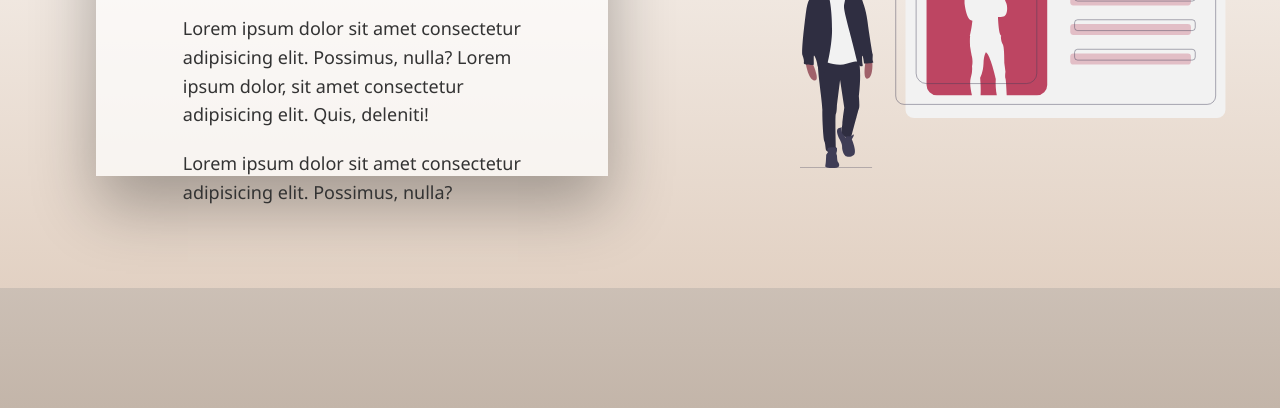
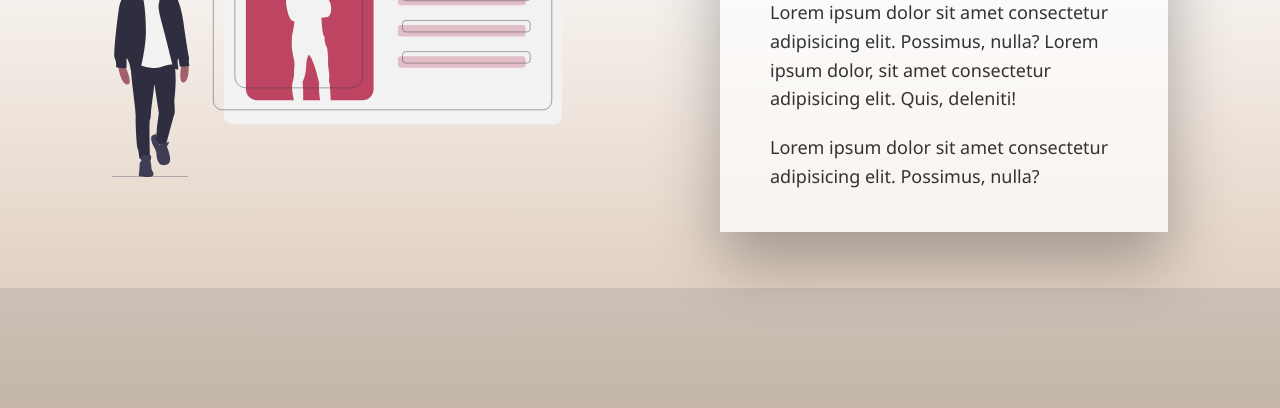
Before and after one commit to bidodev/smooth-page, a website with bundled scripts: page about.html in a window 1280 px wide. Shown: the part 392-800 px from the top of the page. Built offline with nearby package versions, Linux system fonts and the light colour scheme.

Commit message:
changes in the layout

```diff
--- a/js/transition.js
+++ b/js/transition.js
@@ -8,7 +8,7 @@ class Fade extends Highway.Transition {
       .fromTo(
         to,
         0.5,
-        { height: "2vh" },
+        { height: "2px" },
         {
           height: "70vh",
           top: "15%",
--- a/sass/base/_mixins.scss
+++ b/sass/base/_mixins.scss
@@ -28,7 +28,7 @@ $breakpoint argument choices
   }
 
   @if $breakpoint == phone {
-    @media (max-width: 480px) {
+    @media (max-width: 700px) {
       @content;
     }
   }
--- a/sass/layout/_page.scss
+++ b/sass/layout/_page.scss
@@ -1,6 +1,6 @@
 body {
   font-family: "Roboto", "Segoe UI", Tahoma, Geneva, Verdana, sans-serif;
-  background-image: linear-gradient(180deg, #fdfcfb 0%, #c3b5a9 100%);
+  background-image: linear-gradient(180deg, #fdfcfb 10%, #c3b5a9 100%);
   height: 100vh;
 }
 
@@ -12,11 +12,10 @@ body {
   height: 70vh;
   top: 15vh;
   left: 0;
-  background-image: linear-gradient(to bottom, #fdfcfb 0%, #e2d1c3 100%);
+  background-image: linear-gradient(to bottom, #fdfcfb 30%, #e2d1c3 100%);
 }
 
-.home-content,
-.about-content {
+.home-content {
   display: flex;
   height: 100%;
   justify-content: space-around;
@@ -28,8 +27,20 @@ body {
   }
 }
 
-.home-presentation,
-.about-presentation {
+.about-content {
+  display: flex;
+  flex-direction: row-reverse;
+  height: 100%;
+  justify-content: space-around;
+  align-items: center;
+
+  //border: 2px solid green;
+  @include responsive(phone) {
+    flex-direction: column;
+  }
+}
+
+.home-presentation {
   //border: 2px solid teal;
   display: flex;
   max-width: 40%;
@@ -48,9 +59,29 @@ body {
   }
 }
 
+.about-presentation {
+  //border: 2px solid teal;
+  display: flex;
+  max-width: 35%;
+  height: 80%;
+  flex-direction: column;
+  justify-content: space-evenly;
+  color: #222222;
+  line-height: 1.6;
+  background-color: rgba(255, 255, 255, 0.7);
+  //clip-path: polygon(25% 0%, 100% 0%, 75% 100%, 0% 100%);
+  box-shadow: 0 3rem 6rem rgba(0, 0, 0, 0.3);
+
+  @include responsive(phone) {
+    max-width: 80vw;
+    text-align: center;
+  }
+}
+
 .abc {
   margin: 0 auto;
-  width: 70%;
+  width: auto;
+  padding: 4rem;
 
   //border: 1px solid black;
 }
@@ -90,7 +121,7 @@ p {
 
 .about-img {
   height: auto;
-  width: 35vw;
+  width: 37vw;
 }
 
 /* NAVIGATION */
```
Also changed, not shown: 5 other files.
